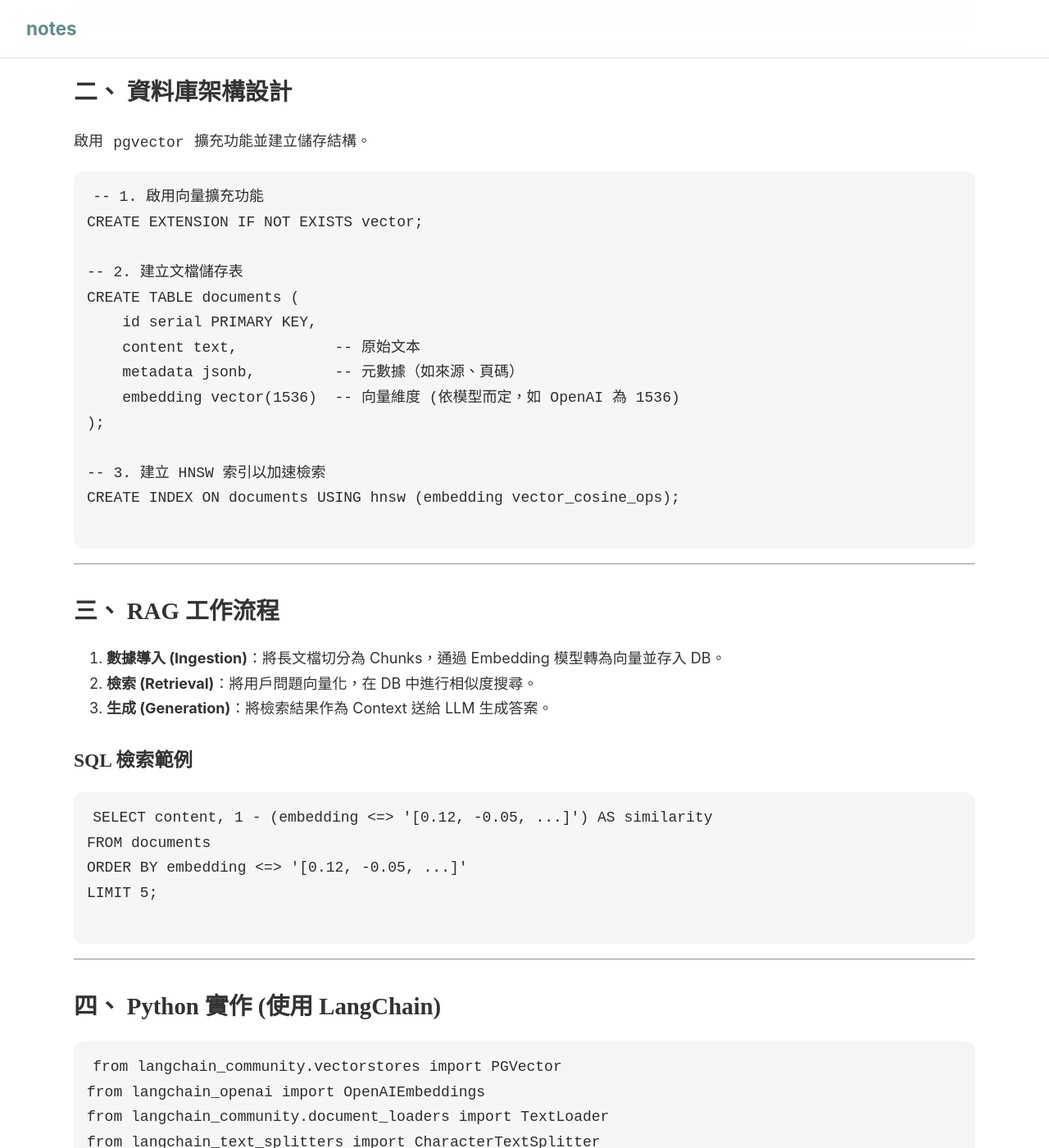
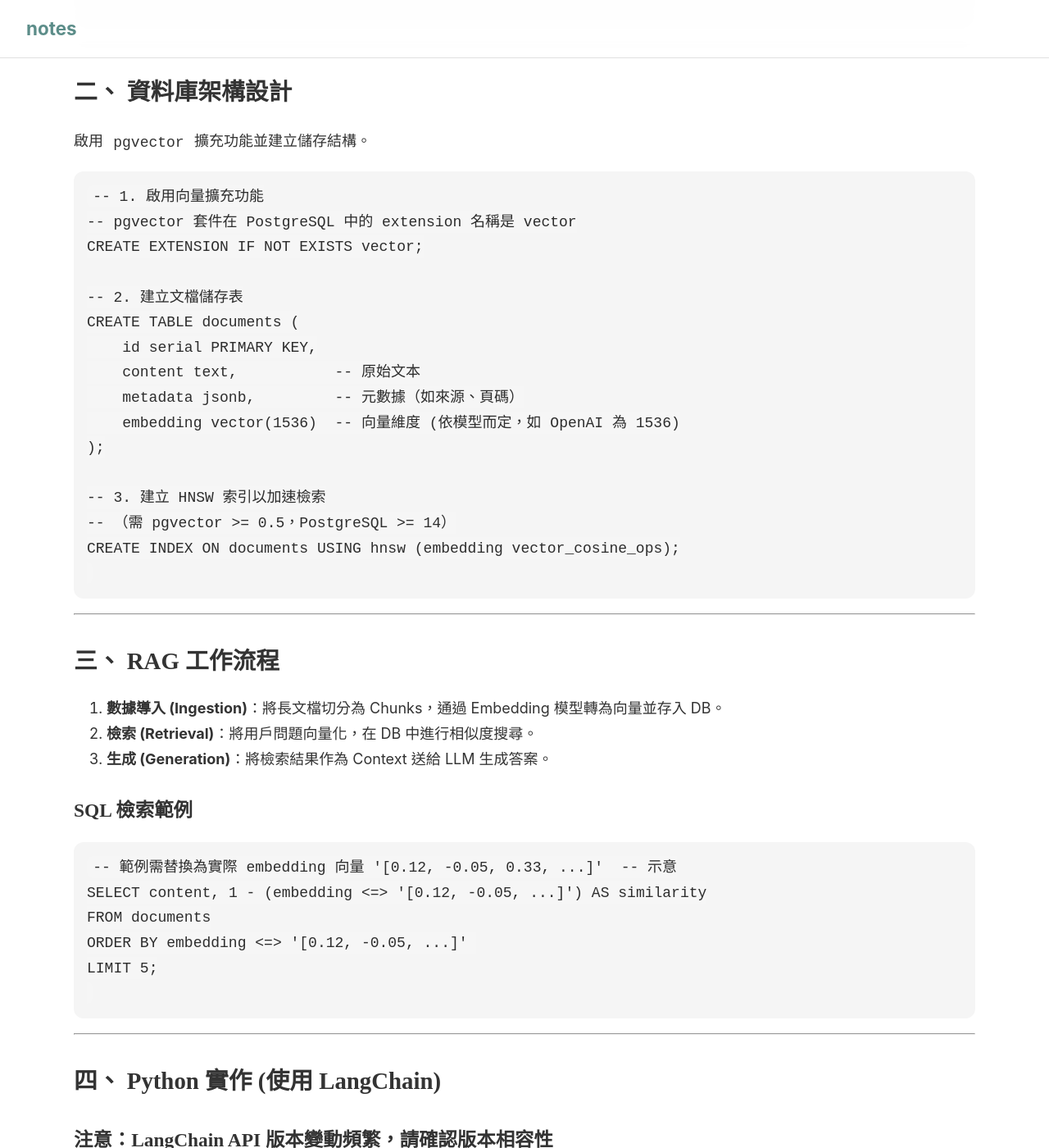
Before and after one commit to linjose/notes, a Jekyll site: the page built from _posts/2025-12-31-PostgreSQL-RAG-Guide.md, in a window 1280 px wide and 1400 px high, scrolled down 679 px. Shown: the whole window at 82% size. Built offline with Jekyll 4.4.1, drawn with Linux system fonts in a browser that asks for light colours.

Commit message:
Update 2025-12-31-PostgreSQL-RAG-Guide.md

````diff
--- a/_posts/2025-12-31-PostgreSQL-RAG-Guide.md
+++ b/_posts/2025-12-31-PostgreSQL-RAG-Guide.md
@@ -32,6 +32,7 @@ docker run -d \
 
 ```sql
 -- 1. 啟用向量擴充功能
+-- pgvector 套件在 PostgreSQL 中的 extension 名稱是 vector
 CREATE EXTENSION IF NOT EXISTS vector;
 
 -- 2. 建立文檔儲存表
@@ -43,6 +44,7 @@ CREATE TABLE documents (
 );
 
 -- 3. 建立 HNSW 索引以加速檢索
+-- （需 pgvector >= 0.5，PostgreSQL >= 14）
 CREATE INDEX ON documents USING hnsw (embedding vector_cosine_ops);
 
 ```
@@ -58,6 +60,7 @@ CREATE INDEX ON documents USING hnsw (embedding vector_cosine_ops);
 ### SQL 檢索範例
 
 ```sql
+-- 範例需替換為實際 embedding 向量 '[0.12, -0.05, 0.33, ...]'  -- 示意
 SELECT content, 1 - (embedding <=> '[0.12, -0.05, ...]') AS similarity
 FROM documents
 ORDER BY embedding <=> '[0.12, -0.05, ...]'
@@ -68,7 +71,7 @@ LIMIT 5;
 ---
 
 ## 四、 Python 實作 (使用 LangChain)
-
+### 注意：LangChain API 版本變動頻繁，請確認版本相容性
 ```python
 from langchain_community.vectorstores import PGVector
 from langchain_openai import OpenAIEmbeddings
````
